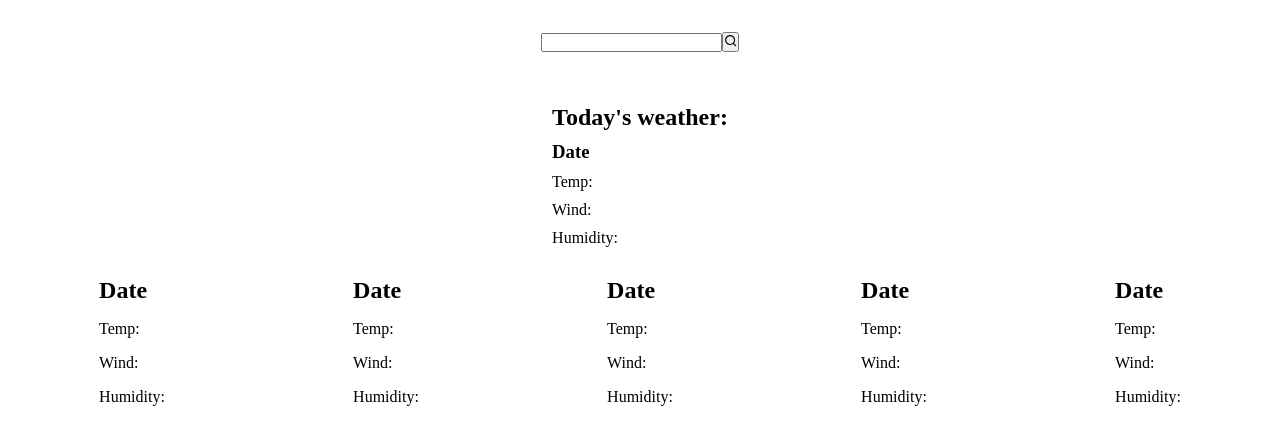
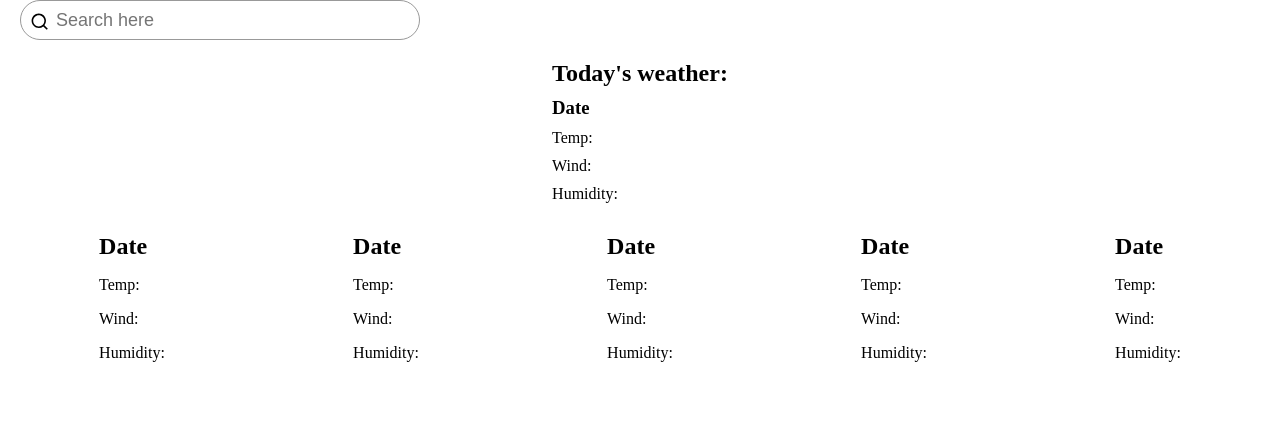
Before and after one commit to jbramirez03/Weather-Arc, a React (Create React App) app: page / in a window 1280 px wide. Shown: the top 444 px of the page. Built offline with nearby package versions, Linux system fonts and the light colour scheme.

Commit message:
added style to search input with label

```diff
--- a/src/App.css
+++ b/src/App.css
@@ -12,10 +12,32 @@
   width: 100%;
 }
 
-.search-area {
-  display: flex;
-  justify-content: center;
-  margin: 2rem;
+.search {
+  position: relative;
+  width: 400px;
+  margin: 0 10px;
+}
+
+.search label {
+  position: relative;
+  width: 100%;
+}
+
+.search label input {
+  width: 100%;
+  height: 40px;
+  padding-left: 35px;
+  border-radius: 40px;
+  font-size: 18px;
+  outline: none;
+  border: 1px solid #999;
+}
+
+.search label .search-icon {
+  position: absolute;
+  top: 0;
+  left: 20px;
+  font-size: 1.2em;
 }
 
 .weather-grid {
--- a/src/components/Search.js
+++ b/src/components/Search.js
@@ -3,10 +3,13 @@
 
 const Search = () => {
     return (
-        <div className='search-area'>
+        <div className='search'>
             <form action="submit" className='search-form'>
-                <input type="text" className='search' />
-                <button action='submit' className='submit-btn'><RiSearchLine /></button>
+                <label>
+                    <input type="text" className='search' id='search' placeholder='Search here' />
+                    <RiSearchLine className='search-icon' />
+                </label>
+
             </form>
         </div>
     )
```
